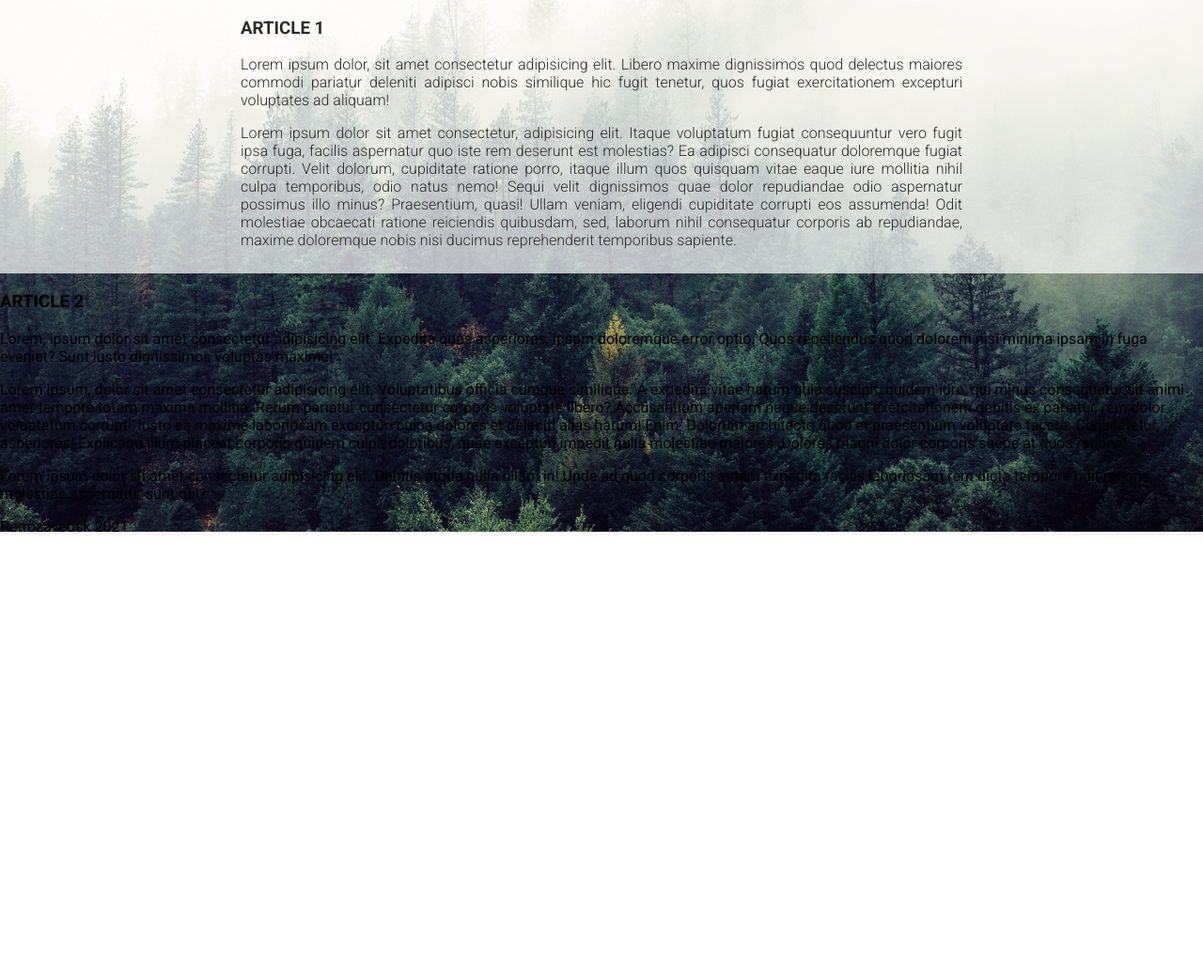
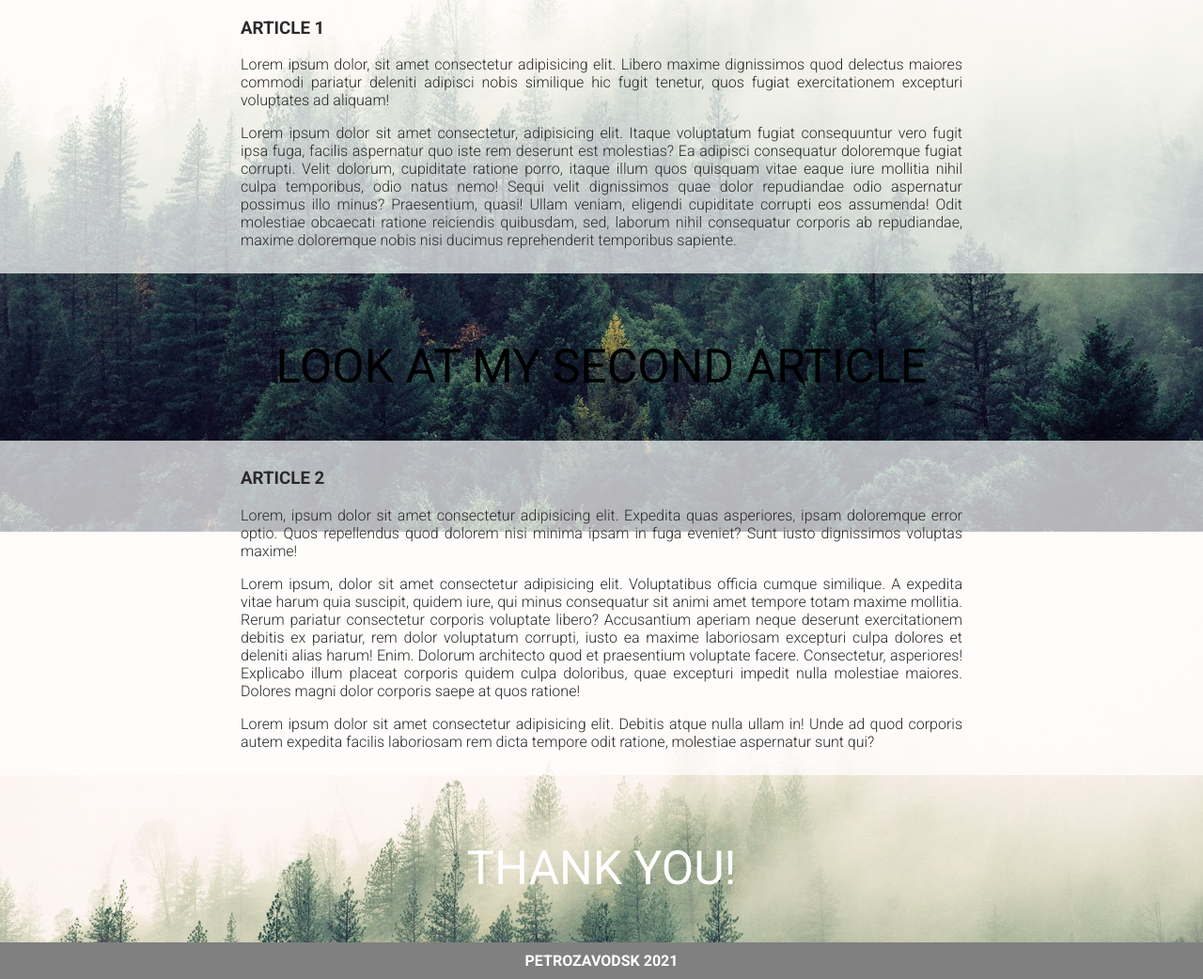
Before and after one commit to nikaklepinina/lesson-8-git-tryout, a plain HTML site: page index.html in a window 1280 px wide. Shown: the part 288-1330 px from the top of the page at 94% size. Before the commit the page ends 858 px from the top, so only its background shows below. Drawn offline with Linux system fonts and the light colour scheme.

Commit message:
finalized code

```diff
--- a/index.html
+++ b/index.html
@@ -24,6 +24,9 @@
                 Praesentium, quasi! Ullam veniam, eligendi cupiditate corrupti eos assumenda! Odit molestiae obcaecati ratione reiciendis quibusdam, sed, laborum nihil consequatur corporis ab repudiandae, maxime doloremque nobis nisi ducimus reprehenderit temporibus sapiente.</p>
             </article>
         </section>
+        <div class="intro-two">
+            <p>Look at my second article</p>
+        </div>
         <section>
             <article class="two">
                 <h3>article 2</h3>
@@ -34,6 +37,9 @@
                 <p>Lorem ipsum dolor sit amet consectetur adipisicing elit. Debitis atque nulla ullam in! Unde ad quod corporis autem expedita facilis laboriosam rem dicta tempore odit ratione, molestiae aspernatur sunt qui?</p>
             </article>
         </section>
+        <div class="last">
+            <p>Thank you!</p>
+        </div>
     </main>
     <footer>
         Petrozavodsk 2021
--- a/style.css
+++ b/style.css
@@ -24,14 +24,20 @@ body {
     main {
         padding-top: 100px;
     }
-    .intro {
+    .intro, .intro-two, .last {
         padding-top: 20px;
         margin: 0 auto;
     }
-    .intro>p {
+    .intro>p, .intro-two>p {
         text-align: center;
         text-transform: uppercase;
         font-size: 50px;
+    }
+    .last>p {
+        text-align: center;
+        text-transform: uppercase;
+        font-size: 50px;
+        color: white;
     }
     .one {
         padding: 10px 20%;
@@ -43,3 +49,18 @@ body {
     .one>h3, .two>h3 {
         text-transform: uppercase;
     }
+    .two {
+    padding: 10px 20%;
+        background-color: rgba(255, 255, 255, 0.7);
+        text-align: justify;
+        font-weight: 300;
+        color: rgb(43, 42, 42);
+    }
+    footer {
+        text-align: center;
+        padding: 10px 0;
+        background-color: gray;
+        color: white;
+        text-transform: uppercase;
+        font-weight: 600;
+    }
```
